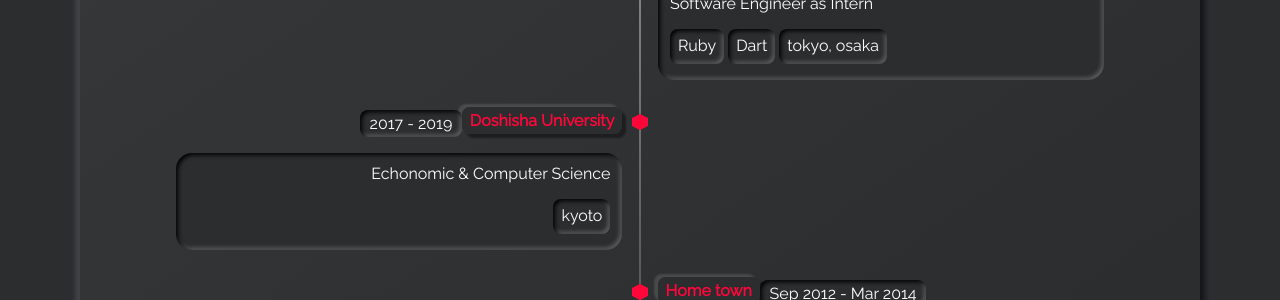
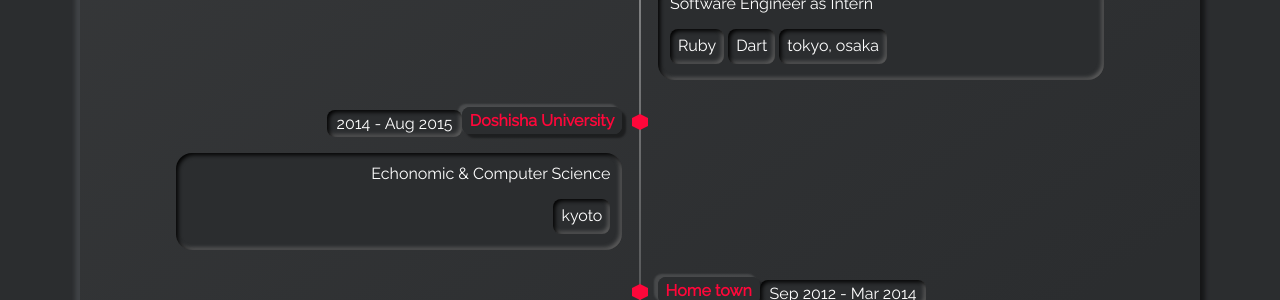
Before and after one commit to takagotch/o2830, a Jekyll site: the page built from index.html, in a window 1280 px wide and 900 px high, scrolled down 2157 px. Shown: the part 146-446 px from the top of the window. Built offline with Jekyll 4.4.1, drawn with Linux system fonts in a browser that asks for light colours.

Commit message:
Update timeline.yml

```diff
--- a/_data/timeline.yml
+++ b/_data/timeline.yml
@@ -40,7 +40,7 @@
 
 - title: Doshisha University
   title-url: https://example.com/
-  date: 2017 - 2019
+  date: 2014 - Aug 2015
   subtitle: Echonomic & Computer Science
   tags:
    - tag: kyoto
```
